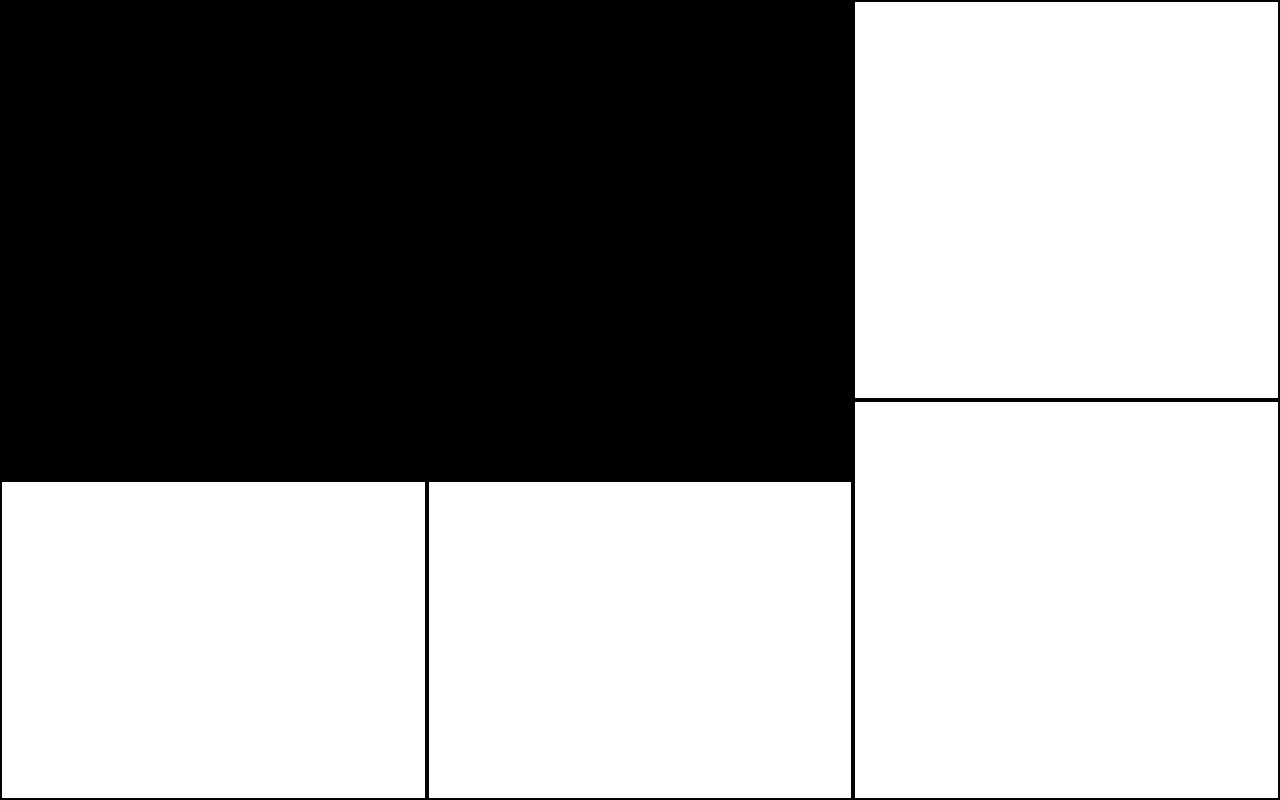
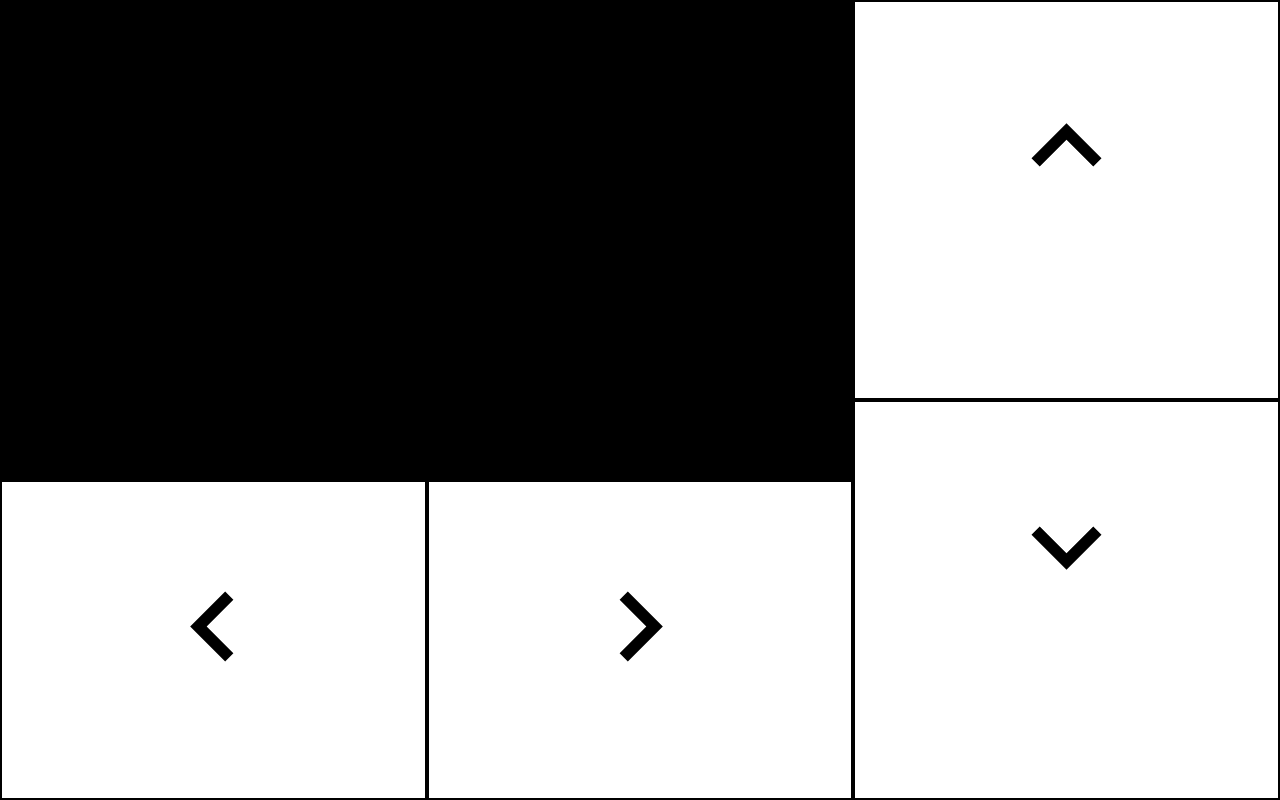
Before and after one commit to drg101/self-driving-car, a React (Create React App) app in the folder frontend-controller/: page / in a window 1280 px wide. Built offline with nearby package versions, Linux system fonts and the light colour scheme.

Commit message:
functional state

```diff
--- a/frontend-controller/package.json
+++ b/frontend-controller/package.json
@@ -4,6 +4,7 @@
   "private": true,
   "dependencies": {
     "@material-ui/core": "^4.12.3",
+    "@material-ui/icons": "^4.11.2",
     "@testing-library/jest-dom": "^5.14.1",
     "@testing-library/react": "^11.2.7",
     "@testing-library/user-event": "^12.8.3",
--- a/frontend-controller/public/index.html
+++ b/frontend-controller/public/index.html
@@ -3,7 +3,8 @@
   <head>
     <meta charset="utf-8" />
     <link rel="icon" href="%PUBLIC_URL%/favicon.ico" />
-    <meta name="viewport" content="width=device-width, initial-scale=1" />
+    <meta name="viewport"
+      content="width=device-width, initial-scale=1.0, maximum-scale=1.0, user-scalable=0">
     <meta name="theme-color" content="#000000" />
     <meta
       name="description"
--- a/frontend-controller/src/App.css
+++ b/frontend-controller/src/App.css
@@ -1,5 +1,6 @@
 .App {
   text-align: center;
+  overflow: hidden;
 }
 
 .canvas-container {
--- a/frontend-controller/src/App.tsx
+++ b/frontend-controller/src/App.tsx
@@ -1,4 +1,4 @@
-import React from 'react';
+import React, { useEffect, useState } from 'react';
 import logo from './logo.svg';
 import './App.css';
 import { Grid } from '@material-ui/core'
@@ -6,12 +6,18 @@ import VideoStream from './video-stream/VideoStream'
 import ControlPad from './control-pad/ControlPad'
 
 type ControlTernary = -1 | 0 | 1;
-interface ControlState {
+export interface ControlState {
     fw: ControlTernary,
     lr: ControlTernary
 }
 
 function App() {
+    const [control, setControl] = useState({
+        fw: 0,
+        lr: 0
+    } as ControlState)
+
+
     return (
         <div className="App">
             <Grid container style={{ height: "100%" }}>
@@ -24,14 +30,14 @@ function App() {
                         </Grid>
                         <Grid item xs={12}>
                             <div style={{height: "40vh"}}>
-                                <ControlPad orientation="left-right" />
+                                <ControlPad orientation="left-right" control={control} setControl={setControl}/>
                             </div>
                         </Grid>
                     </Grid>
                 </Grid>
                 <Grid item xs={4}>
                     <div style={{height: "100vh"}}>
-                        <ControlPad orientation="up-down" />
+                        <ControlPad orientation="up-down" control={control} setControl={setControl}/>
                     </div>
                 </Grid>
             </Grid>
--- a/frontend-controller/src/control-pad/ControlPad.css
+++ b/frontend-controller/src/control-pad/ControlPad.css
@@ -1,3 +1,11 @@
 .pad {
     border: 2px black solid;
 }
+
+.padIconContainer {
+    padding-top: 30%;
+}
+
+.padIcon {
+    transform: scale(4);
+}
--- a/frontend-controller/src/control-pad/ControlPad.tsx
+++ b/frontend-controller/src/control-pad/ControlPad.tsx
@@ -1,20 +1,75 @@
 import React, { useRef, useEffect } from 'react';
 import { Grid } from '@material-ui/core'
 import './ControlPad.css'
+import { KeyboardArrowUp, KeyboardArrowDown, KeyboardArrowLeft, KeyboardArrowRight } from '@material-ui/icons';
+import { ControlState } from "../App"
 
 interface ControlPadProps {
-    orientation: "up-down" | "left-right"
+    orientation: "up-down" | "left-right",
+    control: ControlState,
+    setControl: React.Dispatch<React.SetStateAction<ControlState>>
 }
 
-export default function ControlPadFw(props: ControlPadProps) {
-    const padWidth = props.orientation === "up-down" ? 12 : 6;
-    const padHeight = props.orientation === "up-down" ? "50%" : "100%";
-    return <Grid container style={{height: "100%"}}>
-        <Grid item xs={padWidth} className="pad" style={{height: padHeight}}>
+export default function ControlPad(props: ControlPadProps) {
+    const upDown = props.orientation === "up-down";
+    const padWidth = upDown ? 12 : 6;
+    const padHeight = upDown ? "50%" : "100%";
+    const controlStateId = upDown ? "fw" : "lr";
+    const state = props.control[controlStateId]
+    const handleMouseEvent = (enable: boolean, padId: 0 | 1) => {
+        //lmao
+        const newValue = enable ? (upDown ? (padId ? -1 : 1) : (padId ? 1 : -1)) : 0;
+        props.setControl({...props.control, [controlStateId]: newValue});
+    }
 
+    return <Grid container style={{ height: "100%" }}>
+        <Grid item xs={padWidth} className="pad" style={{ height: padHeight, backgroundColor: state === (upDown ? 1 : -1) ? "grey" : "white"}}
+            onMouseDown={(e) => {
+                handleMouseEvent(true, 0)
+            }}
+            onMouseUp={(e) => {
+                handleMouseEvent(false, 0)
+            }}
+            onMouseLeave={(e) => {
+                handleMouseEvent(false, 0)
+            }}
+            onTouchStart={(e) => {
+                handleMouseEvent(true, 0)
+            }}
+            onTouchEnd={(e) => {
+                handleMouseEvent(false, 0)
+            }}
+            onTouchCancel={(e) => {
+                handleMouseEvent(false, 0)
+            }}
+        >
+            <div className="padIconContainer">
+                {upDown ? <KeyboardArrowUp fontSize="large" className="padIcon" /> : <KeyboardArrowLeft fontSize="large" className="padIcon" />}
+            </div>
         </Grid>
-        <Grid item xs={padWidth} className="pad" style={{height: padHeight}}>
-
+        <Grid item xs={padWidth} className="pad" style={{ height: padHeight, backgroundColor: state === (upDown ? -1 : 1) ? "grey" : "white" }}
+            onMouseDown={(e) => {
+                handleMouseEvent(true, 1)
+            }}
+            onMouseUp={(e) => {
+                handleMouseEvent(false, 1)
+            }}
+            onMouseLeave={(e) => {
+                handleMouseEvent(false, 1)
+            }}
+            onTouchStart={(e) => {
+                handleMouseEvent(true, 1)
+            }}
+            onTouchEnd={(e) => {
+                handleMouseEvent(false, 1)
+            }}
+            onTouchCancel={(e) => {
+                handleMouseEvent(false, 1)
+            }}
+        >
+            <div className="padIconContainer">
+                {upDown ? <KeyboardArrowDown fontSize="large" className="padIcon" /> : <KeyboardArrowRight fontSize="large" className="padIcon" />}
+            </div>
         </Grid>
     </Grid>
 }
```
Also changed, not shown: 1 other file (tests, documents, lock files or other folders).
